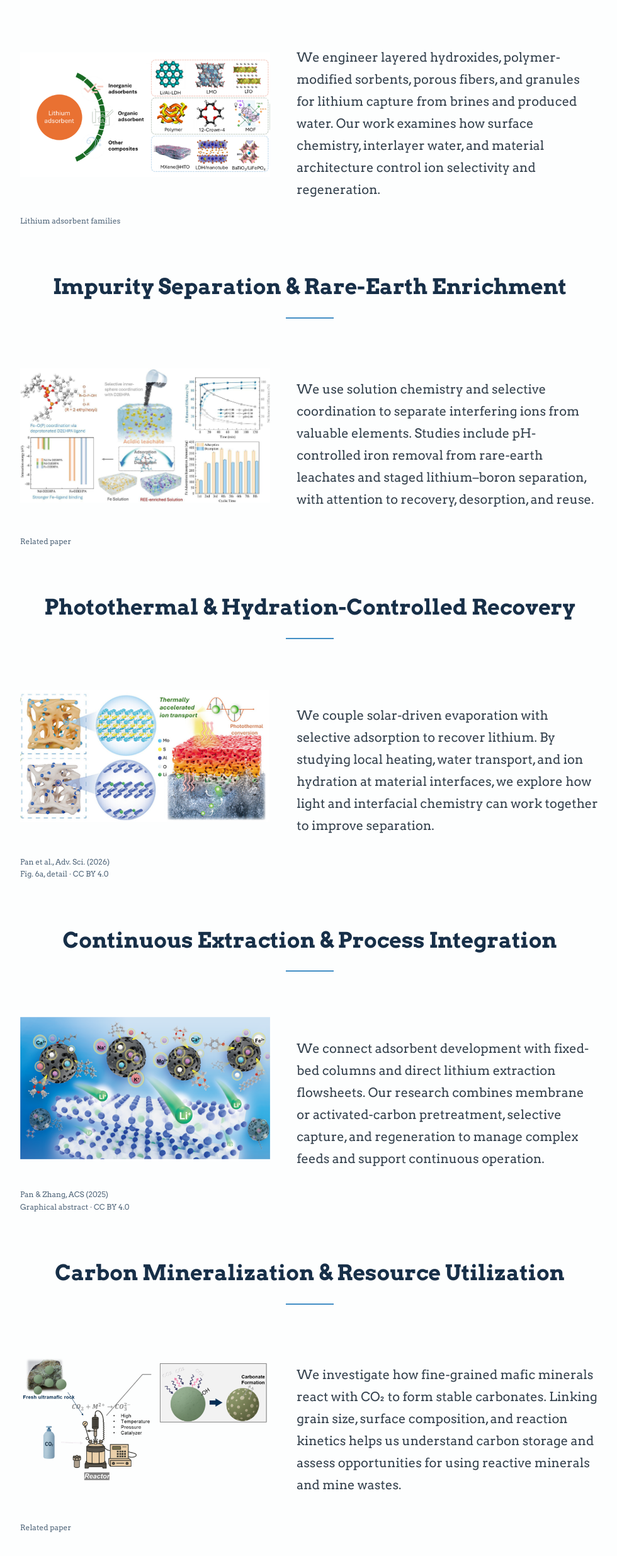
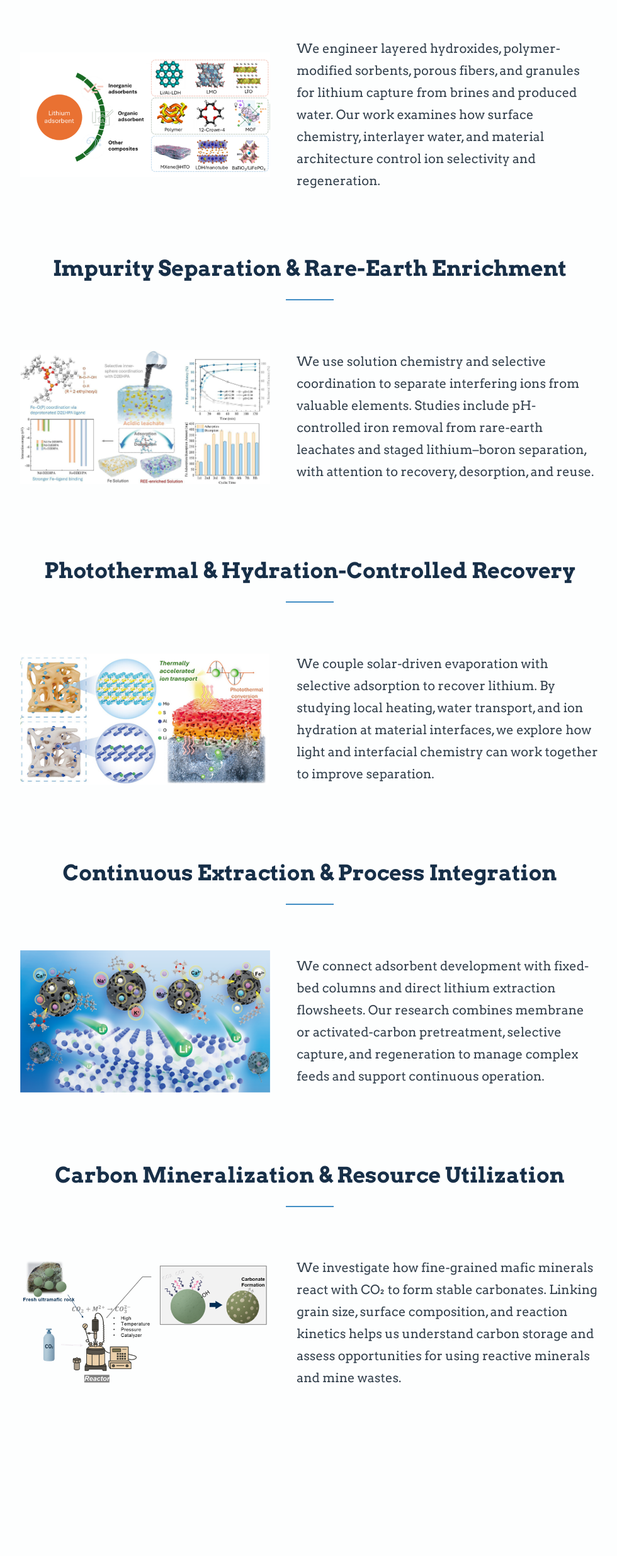
Before and after one commit to yananpan26/yananpan26.github.io, a plain HTML site: page research.html in a window 1280 px wide. Shown: the part 648-3119 px from the top of the page at 63% size, without its empty margins (148-1128 px from the left). After the commit the page ends 3010 px from the top, so only its background shows below. Drawn offline with Linux system fonts and the light colour scheme.

Commit message:
Add homepage research framework and simplify figure captions

```diff
--- a/research.html
+++ b/research.html
@@ -29,35 +29,35 @@
     <section class="research-topic" aria-labelledby="selective-adsorbents">
       <h2 id="selective-adsorbents">Ion-Selective Adsorbents</h2>
       <div class="research-topic-body">
-        <figure class="paper-figure"><div class="paper-art"><span class="adsorbent-diagram"><img src="images/publications/lithium-adsorbent-families.png" alt="Lithium adsorbent families: inorganic adsorbents, organic adsorbents, and composites, including layered oxides, polymers, crown ethers, MOFs, and MXene-based materials." width="632" height="315" loading="lazy" decoding="async"></span></div><figcaption>Lithium adsorbent families</figcaption></figure>
+        <figure class="paper-figure"><div class="paper-art"><span class="adsorbent-diagram"><img src="images/publications/lithium-adsorbent-families.png" alt="Lithium adsorbent families: inorganic adsorbents, organic adsorbents, and composites, including layered oxides, polymers, crown ethers, MOFs, and MXene-based materials." width="632" height="315" loading="lazy" decoding="async"></span></div></figure>
         <div><p>We engineer layered hydroxides, polymer-modified sorbents, porous fibers, and granules for lithium capture from brines and produced water. Our work examines how surface chemistry, interlayer water, and material architecture control ion selectivity and regeneration.</p></div>
       </div>
     </section>
     <section class="research-topic" aria-labelledby="impurity-separation">
       <h2 id="impurity-separation">Impurity Separation &amp; Rare-Earth Enrichment</h2>
       <div class="research-topic-body">
-        <figure class="paper-figure"><div class="paper-art"><img src="images/research/d2ehpa-selective-separation.png" alt="D2EHPA coordination, selective iron removal from acidic leachate, and adsorption-desorption cycling for rare-earth enrichment." width="600" height="390" loading="lazy" decoding="async"></div><figcaption><a href="https://doi.org/10.1016/j.seppur.2026.140463">Related paper</a></figcaption></figure>
+        <figure class="paper-figure"><div class="paper-art"><img src="images/research/d2ehpa-selective-separation.png" alt="D2EHPA coordination, selective iron removal from acidic leachate, and adsorption-desorption cycling for rare-earth enrichment." width="600" height="390" loading="lazy" decoding="async"></div></figure>
         <div><p>We use solution chemistry and selective coordination to separate interfering ions from valuable elements. Studies include pH-controlled iron removal from rare-earth leachates and staged lithium–boron separation, with attention to recovery, desorption, and reuse.</p></div>
       </div>
     </section>
     <section class="research-topic" aria-labelledby="photothermal-recovery">
       <h2 id="photothermal-recovery">Photothermal &amp; Hydration-Controlled Recovery</h2>
       <div class="research-topic-body">
-        <figure class="paper-figure"><a class="paper-art" href="https://doi.org/10.1002/advs.202520066" aria-label="View source paper: Fig. 6a, detail"><span class="paper-window" style="aspect-ratio:847/445"><img src="images/publications/advanced-science-figure6.jpg" alt="Published mechanism schematic of photothermal conversion and lithium-ion transport in a bilayer adsorbent." width="1367" height="1217" loading="lazy" decoding="async" style="width:161.3931523022432%;left:-61.393152302243216%;top:0%"></span></a><figcaption><a href="https://doi.org/10.1002/advs.202520066">Pan et al., Adv. Sci. (2026)</a><span>Fig. 6a, detail · <a href="https://creativecommons.org/licenses/by/4.0/" aria-label="Creative Commons Attribution 4.0 license">CC BY 4.0</a></span></figcaption></figure>
+        <figure class="paper-figure"><a class="paper-art" href="https://doi.org/10.1002/advs.202520066" aria-label="View source paper: Fig. 6a, detail"><span class="paper-window" style="aspect-ratio:847/445"><img src="images/publications/advanced-science-figure6.jpg" alt="Published mechanism schematic of photothermal conversion and lithium-ion transport in a bilayer adsorbent." width="1367" height="1217" loading="lazy" decoding="async" style="width:161.3931523022432%;left:-61.393152302243216%;top:0%"></span></a></figure>
         <div><p>We couple solar-driven evaporation with selective adsorption to recover lithium. By studying local heating, water transport, and ion hydration at material interfaces, we explore how light and interfacial chemistry can work together to improve separation.</p></div>
       </div>
     </section>
     <section class="research-topic" aria-labelledby="continuous-extraction">
       <h2 id="continuous-extraction">Continuous Extraction &amp; Process Integration</h2>
       <div class="research-topic-body">
-        <figure class="paper-figure"><a class="paper-art" href="https://doi.org/10.1021/acssuschemeng.5c05254" aria-label="View source paper: Graphical abstract"><img src="images/publications/acs-graphical-abstract.png" alt="Activated carbon shields impurities before selective lithium adsorption by Li/Al-LDH, from the published graphical abstract." width="520" height="296" loading="lazy" decoding="async"></a><figcaption><a href="https://doi.org/10.1021/acssuschemeng.5c05254">Pan &amp; Zhang, ACS (2025)</a><span>Graphical abstract · <a href="https://creativecommons.org/licenses/by/4.0/" aria-label="Creative Commons Attribution 4.0 license">CC BY 4.0</a></span></figcaption></figure>
+        <figure class="paper-figure"><a class="paper-art" href="https://doi.org/10.1021/acssuschemeng.5c05254" aria-label="View source paper: Graphical abstract"><img src="images/publications/acs-graphical-abstract.png" alt="Activated carbon shields impurities before selective lithium adsorption by Li/Al-LDH, from the published graphical abstract." width="520" height="296" loading="lazy" decoding="async"></a></figure>
         <div><p>We connect adsorbent development with fixed-bed columns and direct lithium extraction flowsheets. Our research combines membrane or activated-carbon pretreatment, selective capture, and regeneration to manage complex feeds and support continuous operation.</p></div>
       </div>
     </section>
     <section class="research-topic" aria-labelledby="carbon-mineralization">
       <h2 id="carbon-mineralization">Carbon Mineralization &amp; Resource Utilization</h2>
       <div class="research-topic-body">
-        <figure class="paper-figure"><div class="paper-art"><img src="images/research/carbon-mineralization-reactor.png" alt="High-pressure reactor for carbon dioxide mineralization of ultramafic rock, with a schematic of carbonate formation." width="600" height="390" loading="lazy" decoding="async"></div><figcaption><a href="https://doi.org/10.1016/j.jece.2025.116827">Related paper</a></figcaption></figure>
+        <figure class="paper-figure"><div class="paper-art"><img src="images/research/carbon-mineralization-reactor.png" alt="High-pressure reactor for carbon dioxide mineralization of ultramafic rock, with a schematic of carbonate formation." width="600" height="390" loading="lazy" decoding="async"></div></figure>
         <div><p>We investigate how fine-grained mafic minerals react with CO₂ to form stable carbonates. Linking grain size, surface composition, and reaction kinetics helps us understand carbon storage and assess opportunities for using reactive minerals and mine wastes.</p></div>
       </div>
     </section>
--- a/styles.css
+++ b/styles.css
@@ -277,3 +277,6 @@ main { border-top: 0; }
 .welcome-copy p:last-child { margin-bottom: 0; }
 .welcome-photo { display: block; width: 100%; max-width: 280px; height: auto; aspect-ratio: 3 / 4; object-fit: cover; border-radius: 20px; }
 @media(max-width:760px) { .group-welcome { grid-template-columns: 1fr; gap: 28px; padding-bottom: 32px; } .welcome-photo { max-width: 260px; margin-inline: auto; } .welcome-copy h1 { font-size: 34px; } }
+
+/* Group framework stays complete and scales with the reading width. */
+.research-framework img { display: block; width: 100%; height: auto; margin-top: 24px; }
```
Also changed, not shown: index.html (+5 -1 lines), images/research/group-research-framework.png (added), 1 other file.
